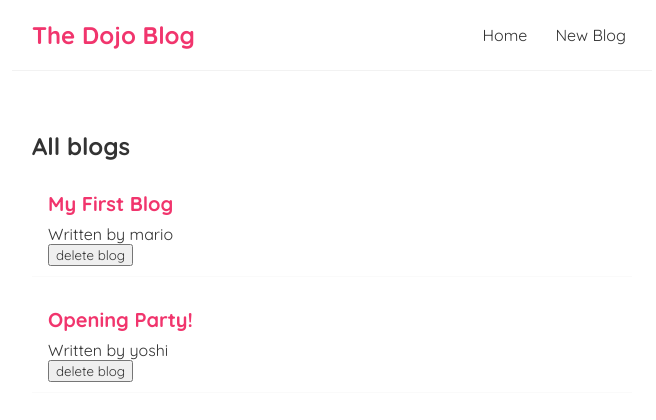
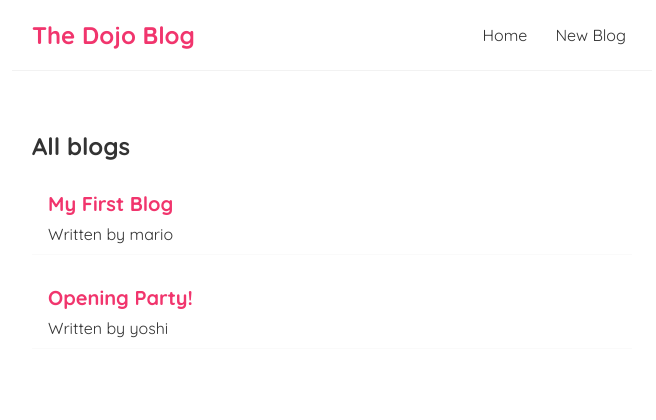
Before and after one commit to memachado/dojo-blog, a React (Create React App) app: page / in a window 1280 px wide. Shown: the top 420 px of the page, without its empty margins (308-964 px from the left). Built offline with nearby package versions, Linux system fonts and the light colour scheme; data requests are answered from the project's data file.

Commit message:
Lesson 17.b

```diff
--- a/src/BlogList.js
+++ b/src/BlogList.js
@@ -1,4 +1,4 @@
-const BlogList = ({blogs, title, handleDelete}) => {
+const BlogList = ({blogs, title}) => {
 
     return (
         <div className="blog-list">
@@ -7,7 +7,6 @@
                 <div className="blog-preview" key={blog.id}>
                     <h2>{blog.title}</h2>
                     <p>Written by {blog.author}</p>
-                    <button onClick={() => handleDelete(blog.id)}>delete blog</button>
                 </div>
             ))}
         </div>
--- a/src/Home.js
+++ b/src/Home.js
@@ -4,11 +4,6 @@
 const Home = () => {
 
     const [blogs, setBlogs] = useState(null);
-
-    const handleDelete = (id) => {
-        const newBlogs = blogs.filter(blog => blog.id !== id);
-        setBlogs(newBlogs);
-    }
 
     useEffect(() => {
         fetch('http://localhost:8000/blogs')
@@ -24,7 +19,7 @@
     return (
         <div className="home">
 
-            {blogs && <BlogList blogs={blogs} title="All blogs" handleDelete={handleDelete}/>}
+            {blogs && <BlogList blogs={blogs} title="All blogs" />}
 
         </div>
     );
```
